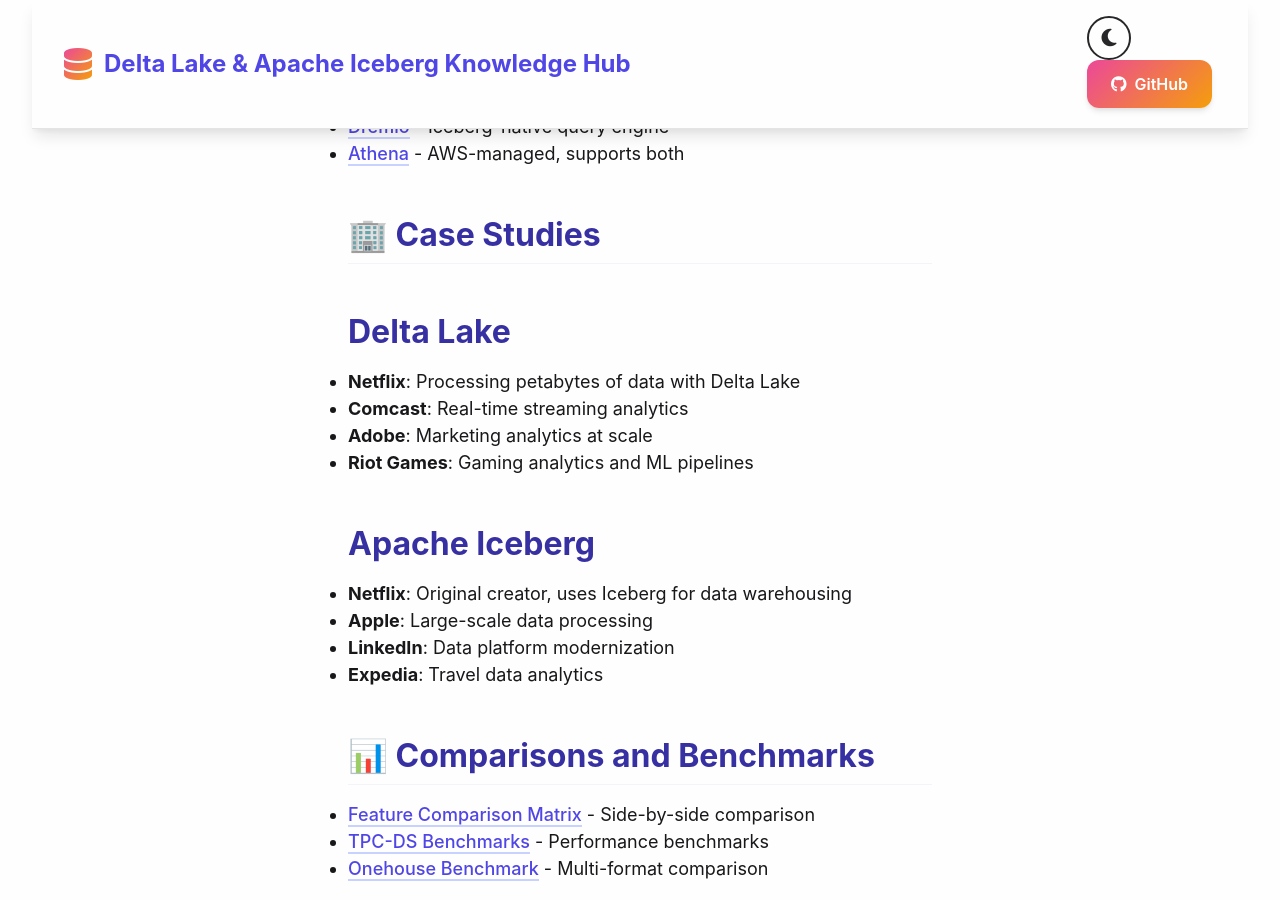
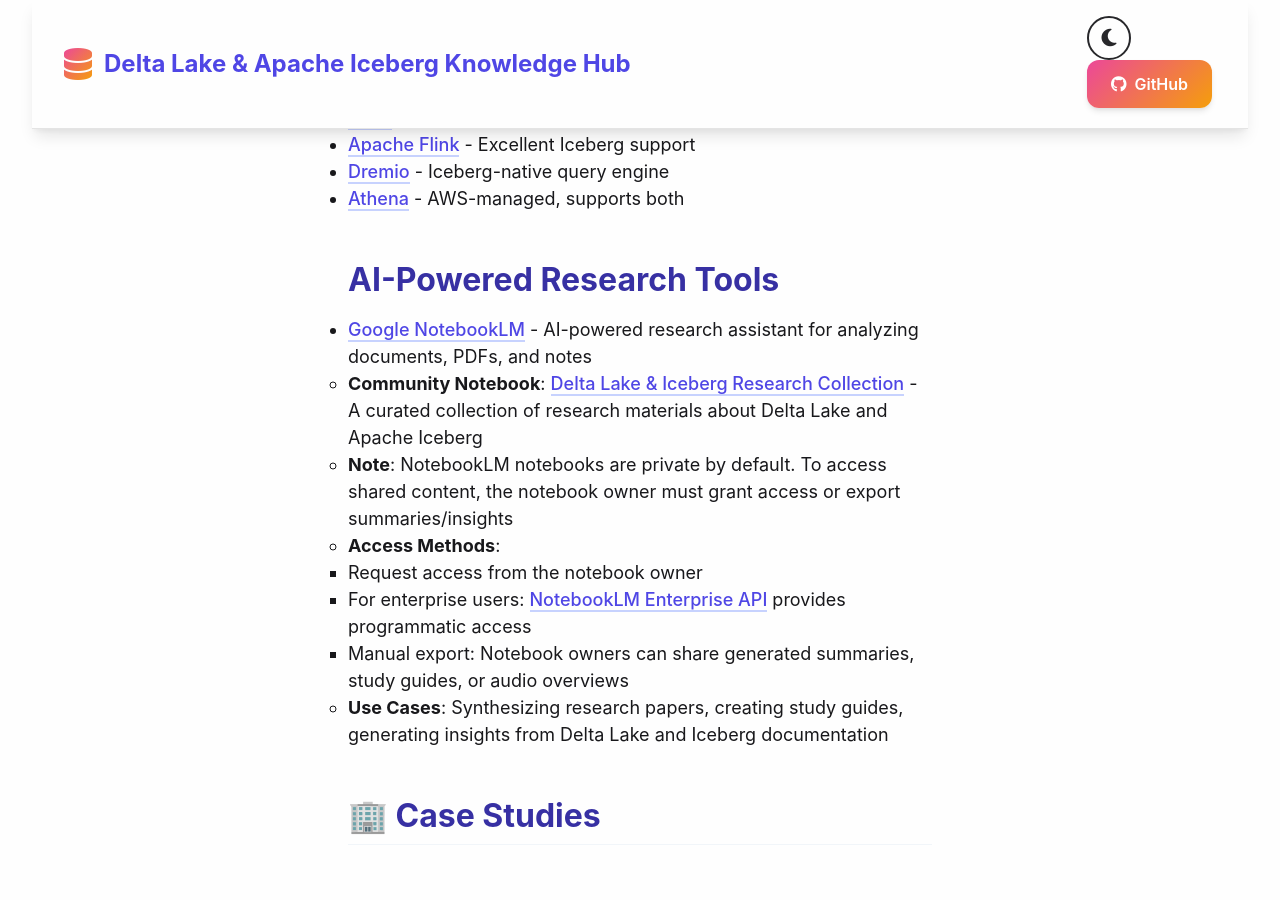
Before and after one commit to Analytical-Guide/Datalake-Guide, a Jekyll site: the page built from docs/awesome-list.md, in a window 1280 px wide and 900 px high, scrolled down 4374 px. Built offline with Jekyll 4.4.1, drawn with Linux system fonts in a browser that asks for light colours; nearby versions of some CDN libraries; some of the changed text lies outside the part shown.

Commit message:
Add NotebookLM reference and access documentation to awesome-list
Co-authored-by: moshesham <7207587+moshesham@users.noreply.github.com>

```diff
--- a/docs/awesome-list.md
+++ b/docs/awesome-list.md
@@ -81,6 +81,17 @@ Comprehensive guide covering Iceberg architecture, design decisions, and best pr
 - [Apache Flink](https://flink.apache.org/) - Excellent Iceberg support
 - [Dremio](https://www.dremio.com/) - Iceberg-native query engine
 - [Athena](https://aws.amazon.com/athena/) - AWS-managed, supports both
+
+### AI-Powered Research Tools
+
+- [Google NotebookLM](https://notebooklm.google.com/) - AI-powered research assistant for analyzing documents, PDFs, and notes
+  - **Community Notebook**: [Delta Lake & Iceberg Research Collection](https://notebooklm.google.com/notebook/b8408713-4c3f-43c2-9c7e-048049727e8d) - A curated collection of research materials about Delta Lake and Apache Iceberg
+  - **Note**: NotebookLM notebooks are private by default. To access shared content, the notebook owner must grant access or export summaries/insights
+  - **Access Methods**:
+    - Request access from the notebook owner
+    - For enterprise users: [NotebookLM Enterprise API](https://cloud.google.com/gemini/docs/notebooklm-enterprise) provides programmatic access
+    - Manual export: Notebook owners can share generated summaries, study guides, or audio overviews
+  - **Use Cases**: Synthesizing research papers, creating study guides, generating insights from Delta Lake and Iceberg documentation
 
 ## 🏢 Case Studies
 
```
